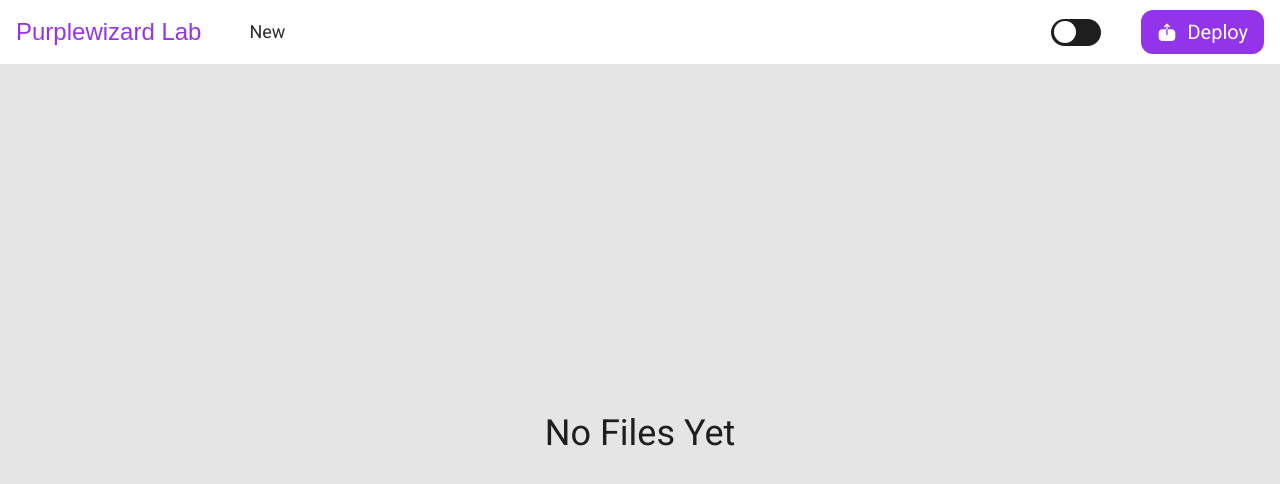
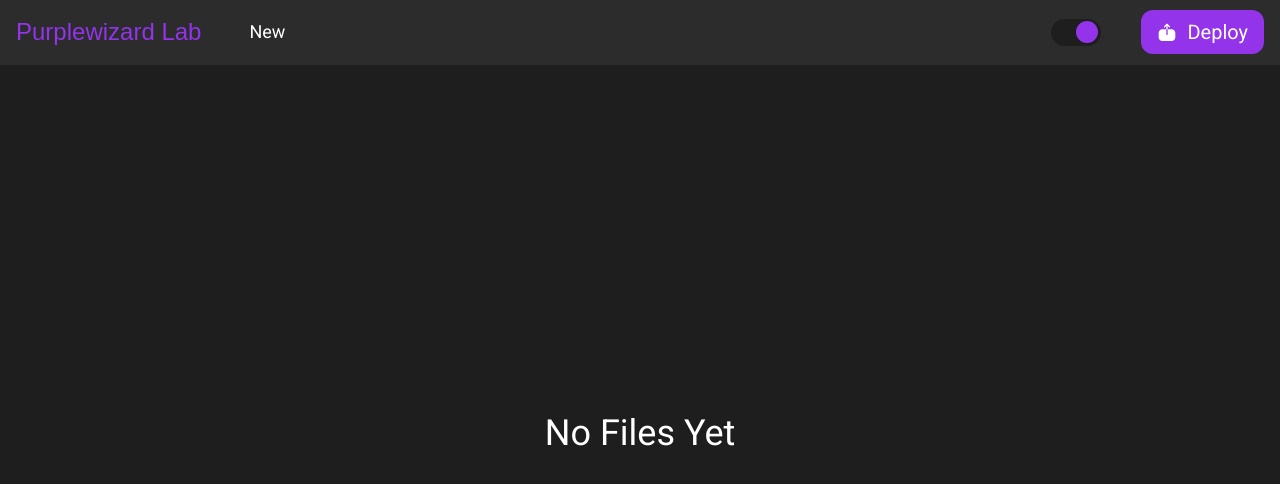
Before and after one commit to renji18/purple-wizard-lab, a React (Create React App) app: page / in a window 1280 px wide. Shown: the top 484 px of the page. Built offline with nearby package versions, Linux system fonts and the light colour scheme; a web font is replaced by a local one.

Commit message:
default theme

```diff
--- a/src/components/Navbar.tsx
+++ b/src/components/Navbar.tsx
@@ -58,7 +58,7 @@ const Navbar = () => {
       toggleParent.classList.add("toggle-off")
     }
 
-    setTheme(theme === "dark" ? "light" : "dark")
+    dispatch(setTheme(theme === "dark" ? "light" : "dark"))
   }
 
   const createNewFile = () => {
--- a/src/redux/themeSlice.ts
+++ b/src/redux/themeSlice.ts
@@ -3,7 +3,7 @@ import { createSlice } from "@reduxjs/toolkit"
 const themeSlice = createSlice({
   name: "Theme",
   initialState: {
-    theme: "light",
+    theme: "dark",
   },
   reducers: {
     setTheme: (state, action) => {
```
